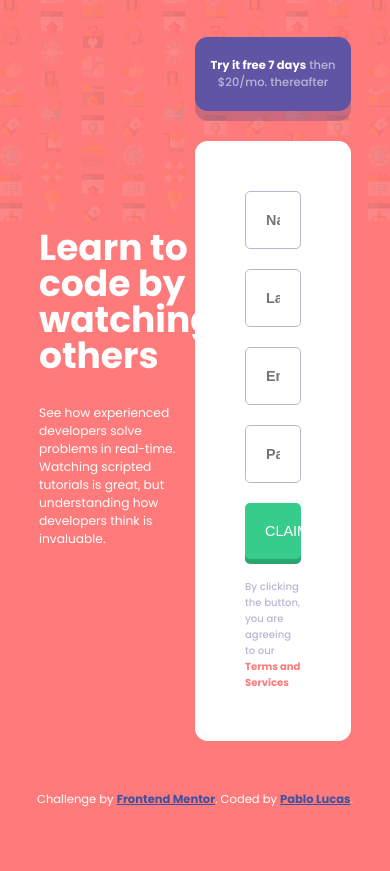
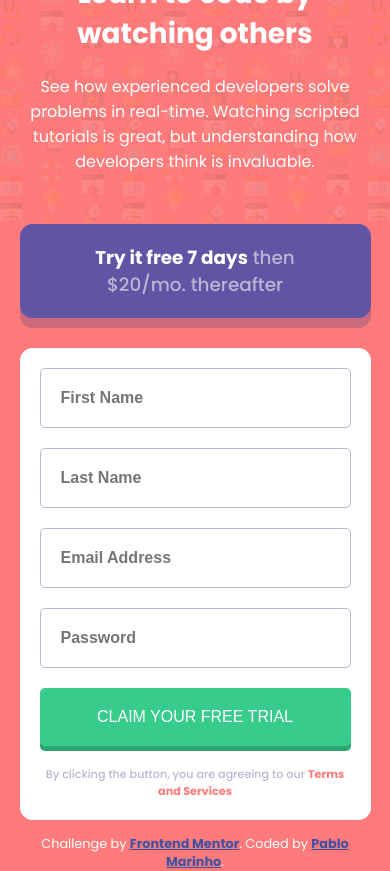
Before and after one commit to PablitoLuquito/intro-component-with-signup-form, a plain HTML site: page index.html in a window 390 px wide. Before the commit the page ends 844 px from the top, so only its background shows below. Drawn offline with Linux system fonts and the light colour scheme.

Commit message:
commit update 1

```diff
--- a/css/responsive.css
+++ b/css/responsive.css
@@ -1,3 +1,90 @@
 html {
   font-size: 45%;
 }
+
+@media only screen and (max-width: 768px) {
+  html {
+    font-size: 60%;
+  }
+
+  main {
+    flex-direction: column;
+    width: 100%;
+    justify-content: center;
+    align-items: center;
+  }
+
+  section {
+    width: 90%;
+    text-align: center;
+    margin-bottom: 10px;
+  }
+
+  section h1 {
+    margin-bottom: 10px;
+    font-size: 3.5rem;
+  }
+
+  section p {
+    font-size: 2rem;
+  }
+
+  .container {
+    width: 90%;
+  }
+
+  .call-to-act {
+    font-size: 2.3rem;
+    padding-left: 40px;
+    padding-right: 40px;
+  }
+
+  .form-group {
+    padding: 20px;
+  }
+
+  .attribution {
+    margin-top: 15px;
+    width: 90%;
+    margin-left: auto;
+    margin-right: auto;
+  }
+}
+
+@media only screen and (min-height: 801px) {
+  section h1 {
+    margin-bottom: 20px;
+  }
+
+  section {
+    margin-bottom: 50px;
+  }
+}
+
+@media only screen and (max-width: 545px) {
+  html {
+    font-size: 55%;
+  }
+}
+
+@media only screen and (max-width: 425px) {
+  html {
+    font-size: 50%;
+  }
+
+  .form-group {
+    text-align: center;
+  }
+}
+
+@media only screen and (max-width: 375px) {
+  html {
+    font-size: 50%;
+  }
+
+  body {
+    background-image: url(../images/bg-intro-mobile.png);
+    background-repeat: no-repeat;
+    background-size: 100%;
+  }
+}
--- a/css/style.css
+++ b/css/style.css
@@ -66,6 +66,7 @@ section p {
   box-shadow: 0 10px 0 hsla(248, 32%, 39%, 0.295);
   color: hsl(246, 25%, 77%);
   font-weight: 500;
+  font-size: 2rem;
 }
 
 .call-to-act span {
--- a/index.html
+++ b/index.html
@@ -41,7 +41,7 @@
               type="text"
               name="name"
               id="f-name"
-              placeholder="Name"
+              placeholder="First Name"
             />
             <input
               class="input"
@@ -86,8 +86,8 @@
           target="_blank"
           >Frontend Mentor</a
         >. Coded by
-        <a href="https://github.com/PablitoLuquito" target="_blacnk"
-          >Pablo Lucas</a
+        <a href="https://github.com/PablitoLuquito" target="_blacnk">
+          Pablo Marinho</a
         >.
       </p>
     </footer>
```
